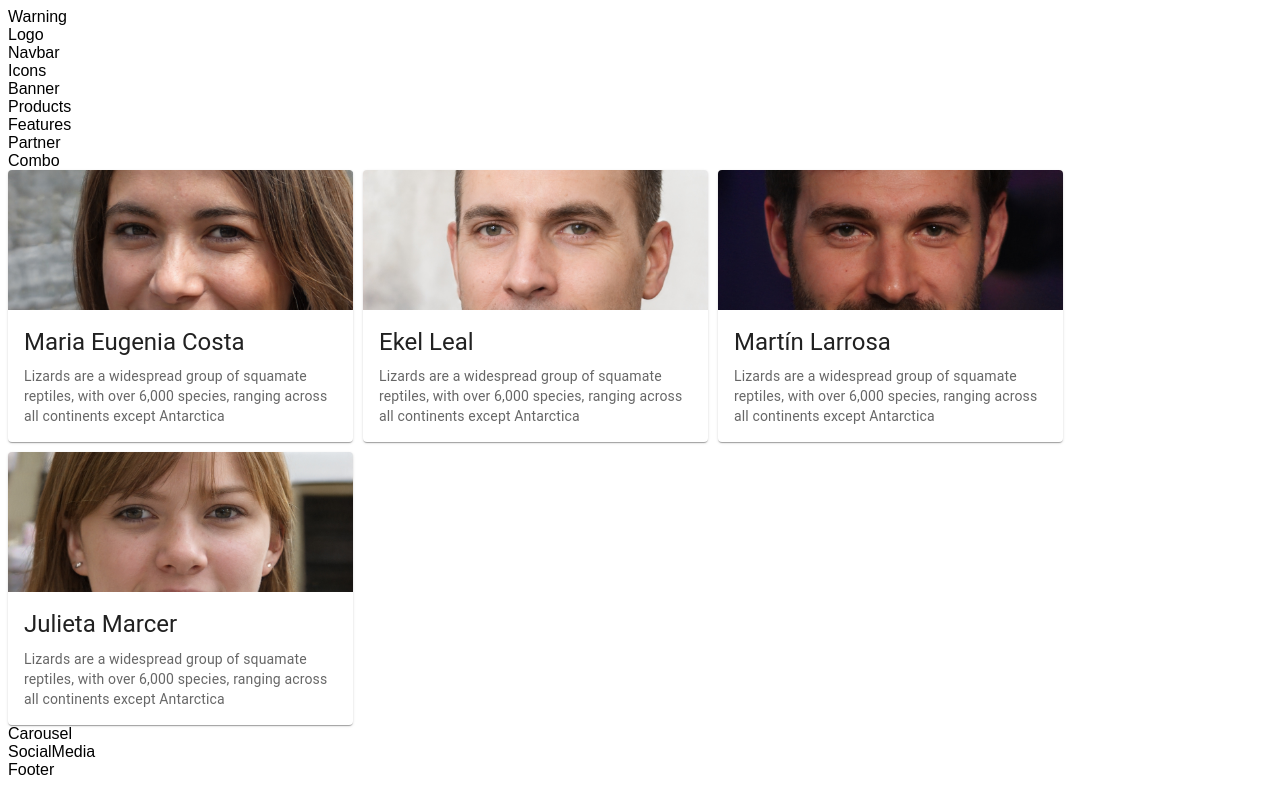
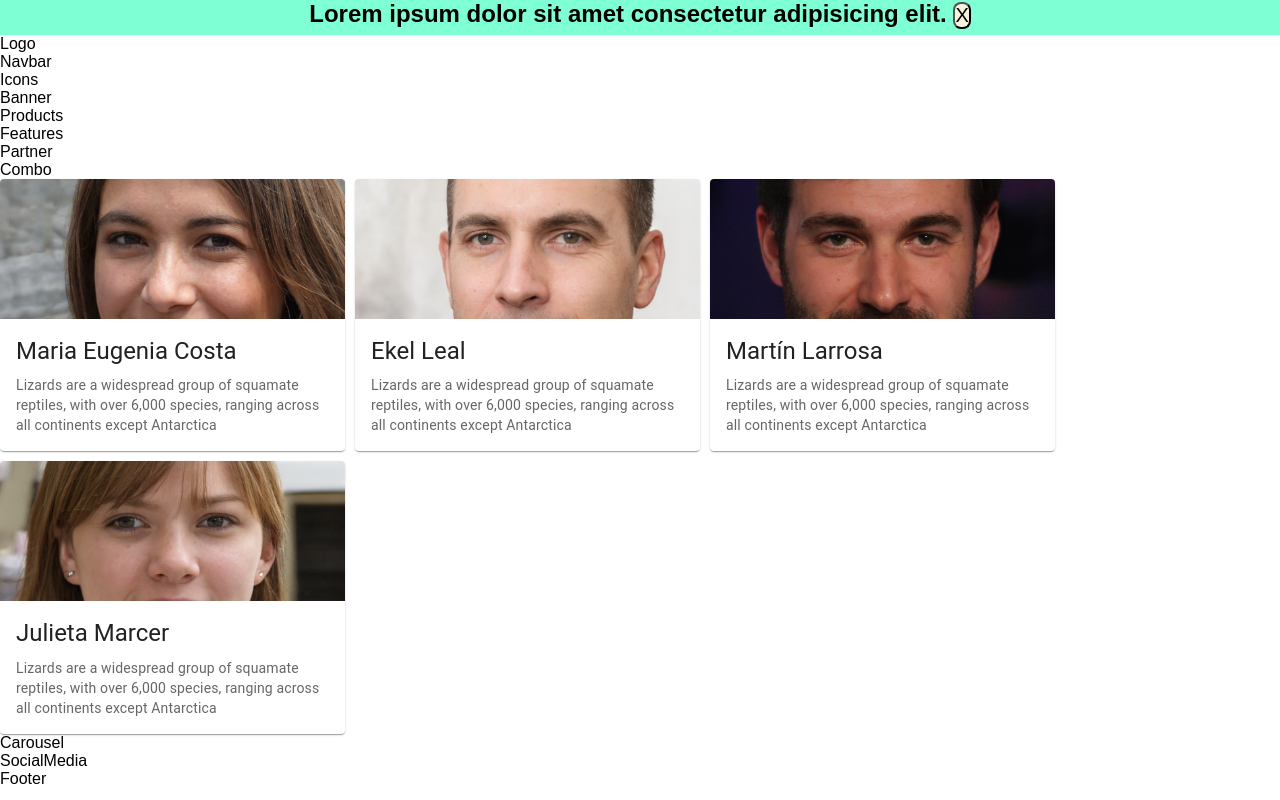
Before and after one commit to eugenia1984/numen-react, a React (Create React App) app in the folder react-numen/: page / in a window 1280 px wide. Built offline with nearby package versions, Linux system fonts and the light colour scheme.

Commit message:
Arme el Warning

```diff
--- /dev/null
+++ b/react-numen/src/components/warning/Warning.css
@@ -0,0 +1,26 @@
+*{
+    margin: 0;
+    padding: 0;
+}
+
+.warningDiv {
+background-color: aquamarine;
+height: 35px;
+width: auto;
+text-align: center;
+line-height: normal;
+padding: 0px;
+margin: 0px;
+
+}
+
+.bottonWarning{
+background-color: beige;
+border-radius: 8px;
+text-align:right;
+font-weight: 900px ;
+font-size: 20px;
+
+
+
+}
--- a/react-numen/src/components/warning/Warning.jsx
+++ b/react-numen/src/components/warning/Warning.jsx
@@ -1,8 +1,14 @@
 import React from 'react'
+import './Warning.css';
+
 
 const Warning = () => {
   return (
-    <div>Warning</div>
+    <div className='warningDiv'>
+      <h2> Lorem ipsum dolor sit amet consectetur adipisicing elit.  <button className='bottonWarning'> X </button> </h2>
+
+
+    </div>
   )
 }
 
```
